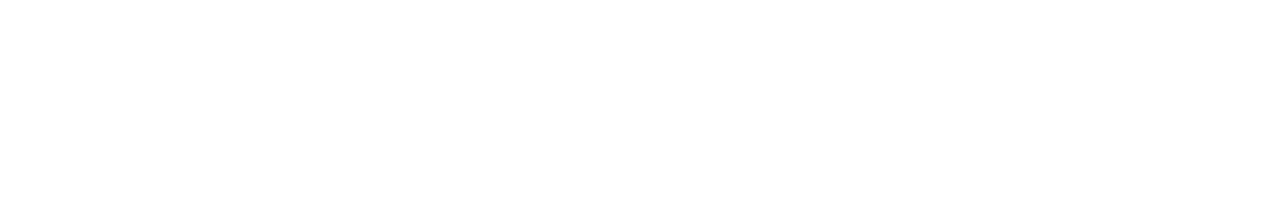
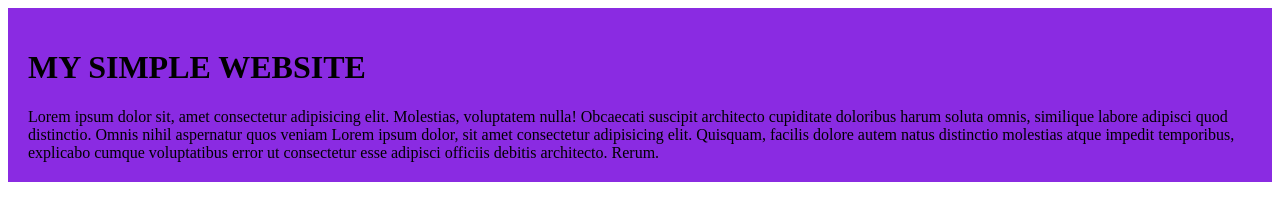
Before and after one commit to SabbirHossenShanto/my-first-github-repo, a plain HTML site: page index.html in a window 1280 px wide. Drawn offline with Linux system fonts and the light colour scheme.

Commit message:
added the fist blog

```diff
--- a/index.html
+++ b/index.html
@@ -4,8 +4,12 @@
     <meta charset="UTF-8">
     <meta name="viewport" content="width=device-width, initial-scale=R">
     <title>MY FIRST GIT HUB REPO </title>
+    <link rel="stylesheet" href="styles.css/blog.css">
 </head>
 <body>
-
+    <div>
+<h1>MY SIMPLE WEBSITE</h1>
+Lorem ipsum dolor sit, amet consectetur adipisicing elit. Molestias, voluptatem nulla! Obcaecati suscipit architecto cupiditate doloribus harum soluta omnis, similique labore adipisci quod distinctio. Omnis nihil aspernatur quos veniam Lorem ipsum dolor, sit amet consectetur adipisicing elit. Quisquam, facilis dolore autem natus distinctio molestias atque impedit temporibus, explicabo cumque voluptatibus error ut consectetur esse adipisci officiis debitis architecto. Rerum.
+    </div>
 </body>
 </html>
--- /dev/null
+++ b/styles.css/blog.css
@@ -0,0 +1,4 @@
+div{background-color: blueviolet;
+padding:20px
+
+}
```
